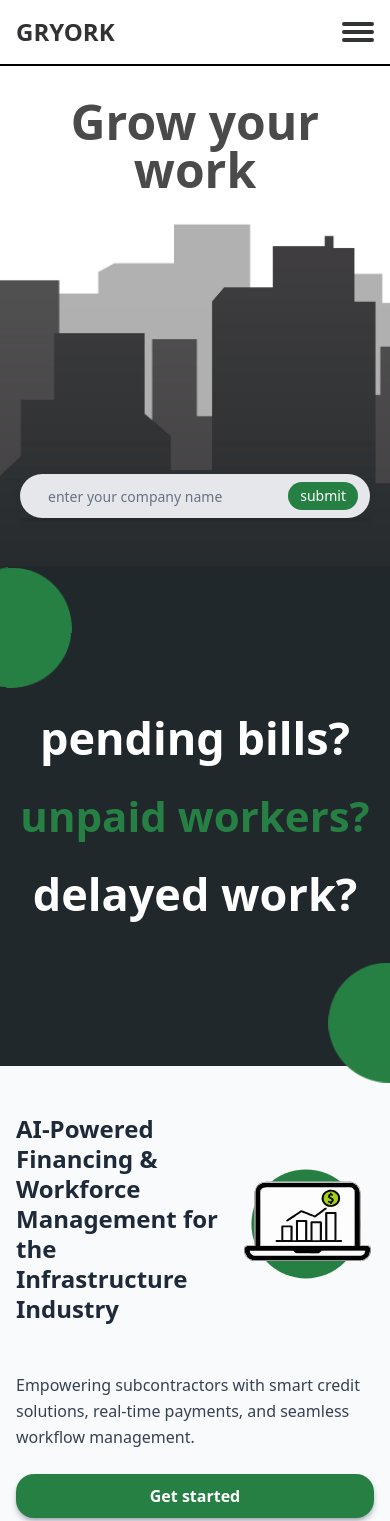
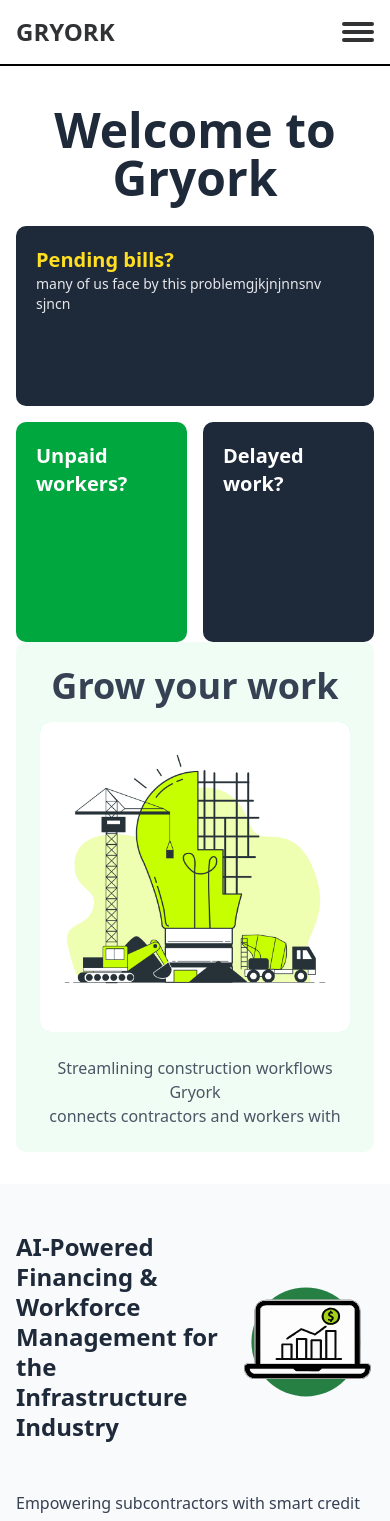
Before and after one commit to Nicky9319/Gryork_Frontend, a React (Vite) app: page / in a window 390 px wide. Shown: the top 1521 px of the page. Built offline with nearby package versions, Linux system fonts and the light colour scheme.

Commit message:
New Design for mobile is ready now making it for desktop

```diff
--- a/src/App.jsx
+++ b/src/App.jsx
@@ -15,6 +15,7 @@ import CWC from './Views/MoreInfo/cwc';
 import CwcVestInfo from './Views/MoreInfo/cwcVest';
 import Team from './Views/MoreInfo/team';
 import Supervisor from './Views/MoreInfo/supervisor';
+
 
 import { BrowserRouter as Router, Routes, Route } from 'react-router-dom';
 
--- /dev/null
+++ b/src/Views/MainPage/components/Header.jsx
@@ -0,0 +1,58 @@
+import React from 'react';
+import ConstructionImage from '../../../Images/construction.jpg'; // Adjust the path as necessary
+
+export default function WelcomeToGryork() {
+  return (
+    <div className="w-full max-w-md mx-auto font-sans bg-white md:max-w-4xl lg:max-w-6xl">
+      <div className="pt-10 pb-6 md:pt-16 md:pb-12">
+        <h1 className="text-5xl font-bold text-gray-800 text-center md:text-6xl lg:text-7xl">
+          Welcome to
+          <br />
+          Gryork
+        </h1>
+      </div>
+
+
+      <div className="flex flex-col md:flex-row md:gap-6 md:mx-8 lg:mx-16">
+        <div className="bg-gray-800 rounded-lg p-5 mx-4 mb-4 md:mx-0 md:mb-0 md:flex-1" style={{height: "180px", width: "calc(100% - 32px)", maxWidth: "100%"}}>
+          <h2 className="text-yellow-300 text-xl font-bold md:text-2xl">Pending bills?</h2>
+          <p className="text-gray-200 text-sm md:text-base md:mt-2">many of us face by this problemgjkjnjnnsnv sjncn</p>
+        </div>
+
+        <div className="grid grid-cols-2 gap-4 mx-4 md:mx-0 md:flex-1 md:grid-cols-1" style={{width: "calc(100% - 32px)", maxWidth: "100%"}}>
+          <div className="bg-green-600 rounded-lg p-5 md:mb-4" style={{height: "220px", minHeight: "100px"}}>
+            <h2 className="text-white font-bold text-xl md:text-2xl">Unpaid workers?</h2>
+          </div>
+
+          <div className="bg-gray-800 rounded-lg p-5" style={{height: "220px", minHeight: "100px"}}>
+            <h2 className="text-white font-bold text-xl md:text-2xl">Delayed work?</h2>
+          </div>
+        </div>
+
+    {/* Construction Image section */}
+    <div className="px-4 md:px-8 lg:px-16 mb-8">
+        <div className="max-w-lg mx-auto w-full bg-green-50 rounded-lg p-6 md:p-8 relative">
+                  <h1 className="text-4xl font-bold text-gray-700 text-center mb-4 md:mb-6">Grow your work</h1>
+
+                <div className="relative mb-6 md:mb-8">
+                    <img
+                        src={ConstructionImage}
+                        alt="Construction site illustration"
+                        className="w-full rounded-lg relative z-10"
+                    />
+                    {/* Green tint overlay */}
+            <div className="absolute inset-0 bg-green-400 opacity-30 rounded-lg"></div>
+          </div>
+
+          {/* Text below the image */}
+          <p className="text-center text-gray-600 mt-2 md:mt-4">
+            Streamlining construction workflows Gryork<br />
+            connects contractors and workers with
+          </p>
+        </div>
+      </div>
+
+      </div>
+    </div>
+  );
+}
--- a/src/Views/MainPage/mainpage.jsx
+++ b/src/Views/MainPage/mainpage.jsx
@@ -5,6 +5,7 @@ import AIPoweredSection from './components/AIPoweredSection';
 import ServicesSection from './components/ServicesSection';
 import FeaturesSection from './components/FeaturesSection';
 import SpeedSection from './components/SpeedSection';
+import Header from './components/Header';
 
 function MainPage() {
   // Add scroll to top effect when component mounts
@@ -14,8 +15,9 @@ function MainPage() {
 
   return (
     <>
-      <HeroSection />
-      <ProblemSection />
+      <Header/>
+      {/* <HeroSection />
+      <ProblemSection /> */}
       <AIPoweredSection />
       <ServicesSection />
       <FeaturesSection />
```
Also changed, not shown: src/Images/construction.jpg (added), 1 other file (tests, documents, lock files or other folders).
